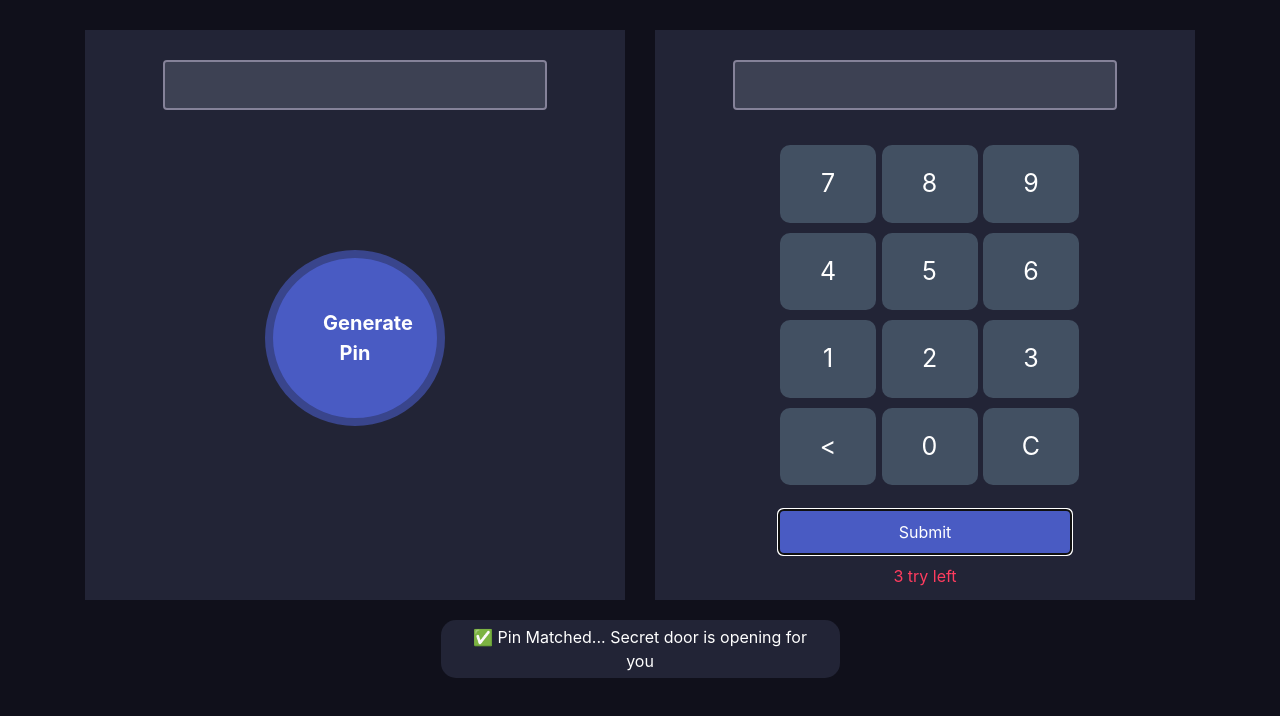
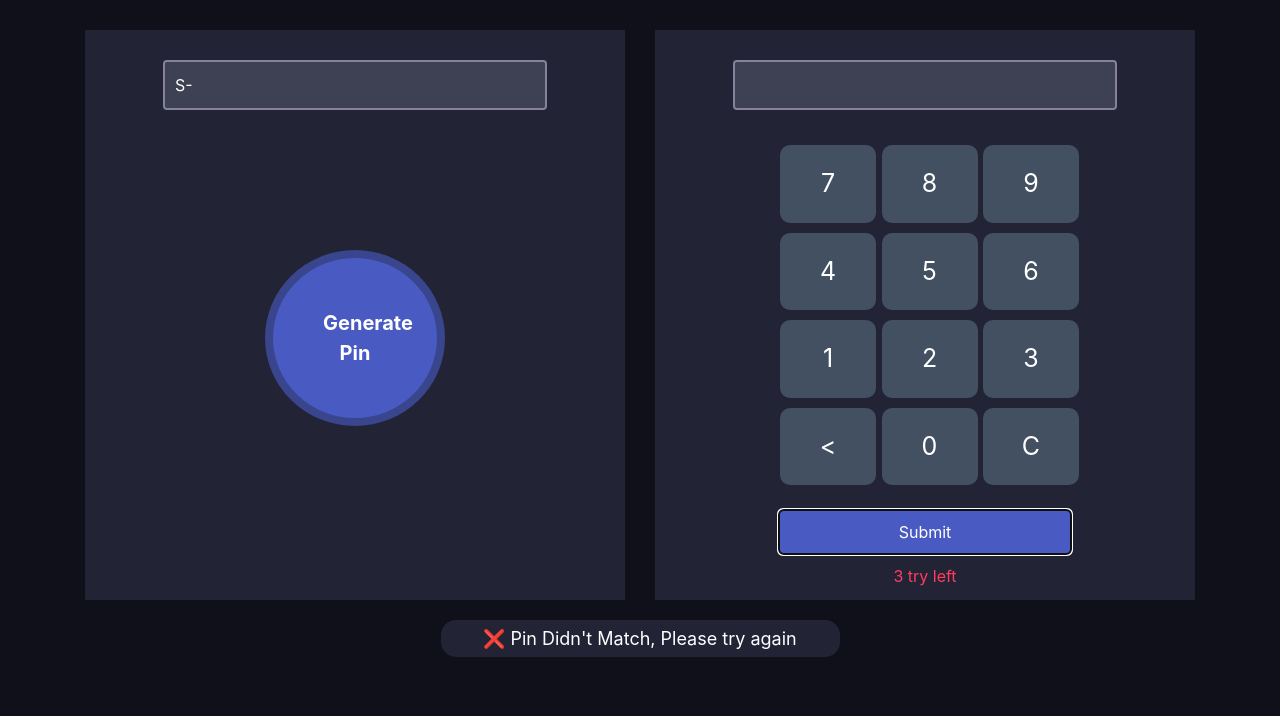
Before and after one commit to Abusayed987/pin_macher, a plain HTML site: page index.html in a window 1280 px wide. Both pictures are taken after a click on the button "Submit". Drawn offline with nearby package versions, Linux system fonts and the light colour scheme.

Commit message:
Verify match and show correct messages

```diff
--- a/index.html
+++ b/index.html
@@ -12,7 +12,7 @@
         <div class="row">
             <div class="col-md-6">
                 <div class="pin-generator half-width">
-                    <input id="display_pin" class="form-control" type="text">
+                    <input id="display_pin" class="form-control" type="text" value="S-">
                     <button id="btn_genaret_pin" class="generate-btn">Generate Pin</button>
                 </div>
             </div>
--- a/style.css
+++ b/style.css
@@ -99,6 +99,7 @@ color: #E0B612;
     border-radius: 15px;
     padding: 5px 20px;
     display: none;
+    font-size: 18px;
 }
 .notify-section{
     width: 35%;
```
